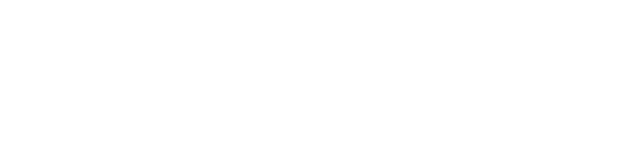
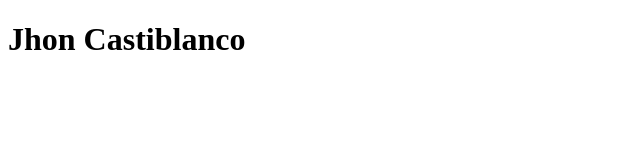
Before and after one commit to Jjcastiblanco/Colaboration, a plain HTML site: page index.html in a window 1280 px wide. Shown: the whole page, without its empty margins (0-640 px from the left). Drawn offline with Linux system fonts and the light colour scheme.

Commit message:
Añadiendo h1

```diff
--- a/index.html
+++ b/index.html
@@ -7,6 +7,6 @@
     <title>Pruebas Banco</title>
 </head>
 <body>
-
+    <h1> Jhon Castiblanco</h1>
 </body>
 </html>
```
